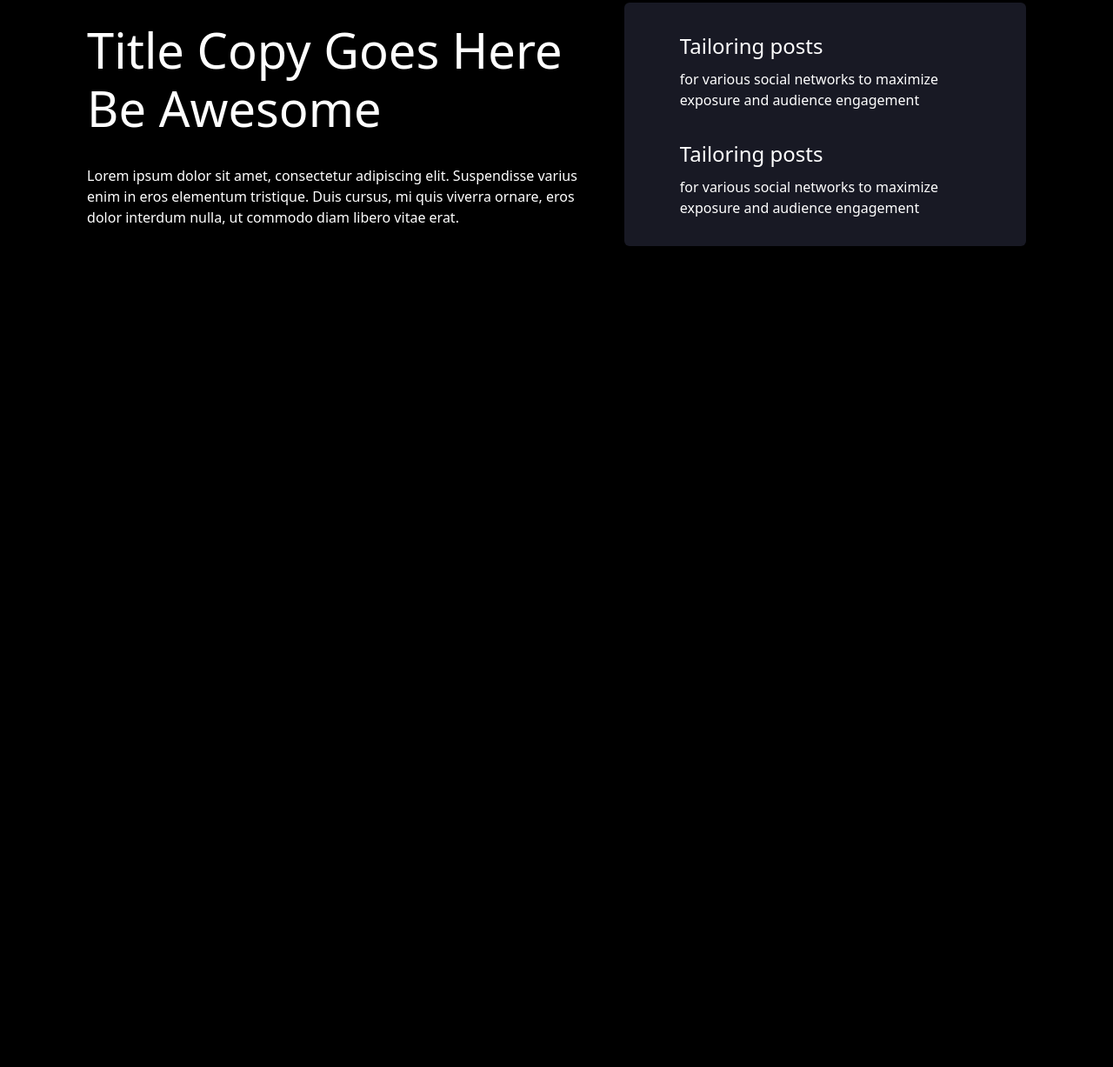
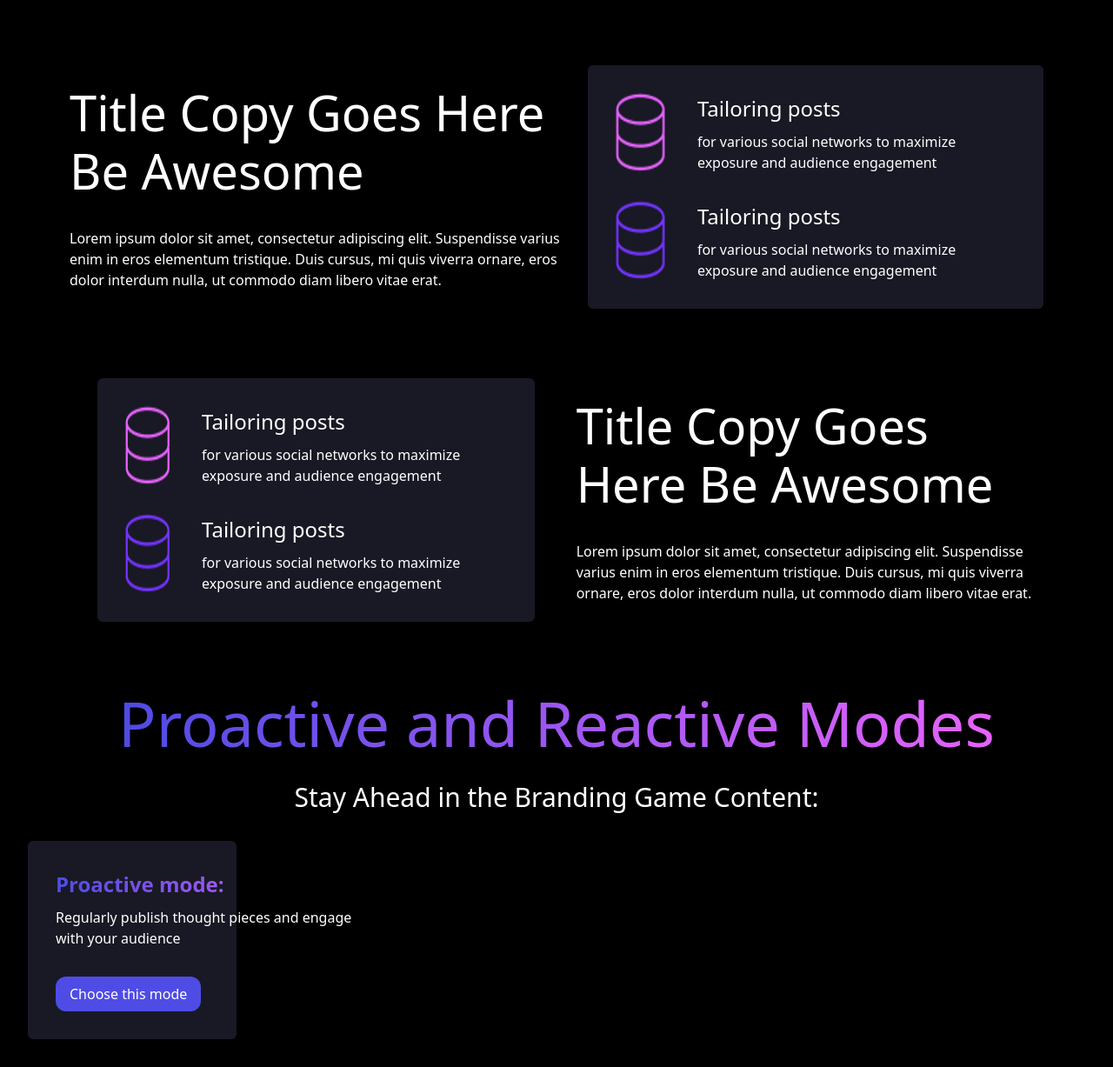
Before and after one commit to RemoSpys/aistartuptailwind, a plain HTML site: page index.html in a window 1280 px wide. Shown: the part 1143-2370 px from the top of the page at 87% size. Before the commit the page ends 1506 px from the top, so only its background shows below. Drawn offline with nearby package versions, Linux system fonts and the light colour scheme.

Commit message:
Add files via upload

```diff
--- a/index.html
+++ b/index.html
@@ -24,7 +24,7 @@
   </section>
   <div class="flex flex-col justify-center items-center mt-20 space-y-8">
     <h1
-      class="text-7xl bg-gradient-to-r from-[#4E4BE4] to-[#E862FE] bg-clip-text text-transparent"
+      class="text-7xl leading-loose bg-gradient-to-r from-[#4E4BE4] to-[#E862FE] bg-clip-text text-transparent"
     >
       Full Power Personal Branding
     </h1>
@@ -44,7 +44,7 @@
     </div>
     <div class="flex flex-col max-w-1/2 space-y-8 bg-[#181924] rounded-md p-8">
       <div class="flex space-x-8">
-        <img src="/img/Stack.png" alt="" />
+        <img class="w-20 h-15 flex" src="/img/Stack2.png" alt="" />
         <div class="flex flex-col">
           <p class="text-[24px] pb-2">Tailoring posts</p>
           <p class="w-[40ch]">
@@ -54,7 +54,7 @@
         </div>
       </div>
       <div class="flex space-x-8">
-        <img src="/img/Stack.png" alt="" />
+        <img class="w-20 h-15 flex" src="/img/Stack.png" alt="" />
         <div class="flex flex-col">
           <p class="text-[24px] pb-2">Tailoring posts</p>
           <p class="w-[40ch]">
@@ -65,5 +65,63 @@
       </div>
     </div>
   </div>
+  <div class="flex justify-center mx-20 space-x-8 my-20 gap-12 flex-row-reverse">
+    <div class="flex flex-col  justify-center w-[64ch]">
+      <p class="text-[56px] leading-[120%] pb-8">Title Copy Goes Here Be Awesome</p>
+      <p>
+        Lorem ipsum dolor sit amet, consectetur adipiscing elit. Suspendisse
+        varius enim in eros elementum tristique. Duis cursus, mi quis
+        viverra ornare, eros dolor interdum nulla, ut commodo diam libero
+        vitae erat.
+      </p>
+    </div>
+    <div class="flex flex-col max-w-1/2 space-y-8 bg-[#181924] rounded-md p-8">
+      <div class="flex space-x-8">
+        <img class="w-20 h-15 flex" src="/img/Stack2.png" alt="" />
+        <div class="flex flex-col">
+          <p class="text-[24px] pb-2">Tailoring posts</p>
+          <p class="w-[40ch]">
+            for various social networks to maximize exposure and audience
+            engagement
+          </p>
+        </div>
+      </div>
+      <div class="flex space-x-8">
+        <img class="w-20 h-15 flex" src="/img/Stack.png" alt="" />
+        <div class="flex flex-col">
+          <p class="text-[24px] pb-2">Tailoring posts</p>
+          <p class="w-[40ch]">
+            for various social networks to maximize exposure and audience
+            engagement
+          </p>
+        </div>
+      </div>
+    </div>
+  </div>
+  <div class="flex flex-col justify-center items-center mt-20 space-y-8">
+    <h1
+      class="text-7xl bg-gradient-to-r from-[#4E4BE4] to-[#E862FE] bg-clip-text text-transparent"
+    >
+    Proactive and Reactive Modes
+    </h1>
+    <p class="text-3xl">
+      Stay Ahead in the Branding Game Content:
+    </p>
+  </div>
+  <div class="flex flex-col w-60 space-y-8 bg-[#181924] rounded-md p-8 m-8">
+    <div class="flex">
+      <div class="flex flex-col">
+        <h3 class="text-[24px] pb-2 bg-gradient-to-r from-[#4E4BE4] to-[#E862FE] bg-clip-text text-transparent font-bold">Proactive mode:</h3>
+        <p class="w-[40ch]">
+          Regularly publish thought pieces and engage with your audience
+        </p>
+      </div>
+    </div>
+    <div class="flex">
+      <div class="flex flex-col">
+        <button class="rounded-xl py-2 px-4 bg-[#4f4ce5]">Choose this mode</button>
+      </div>
+    </div>
+  </div>
 </body>
 </html>
```
Also changed, not shown: img/Stack.png (added), img/Stack2.png (added).
